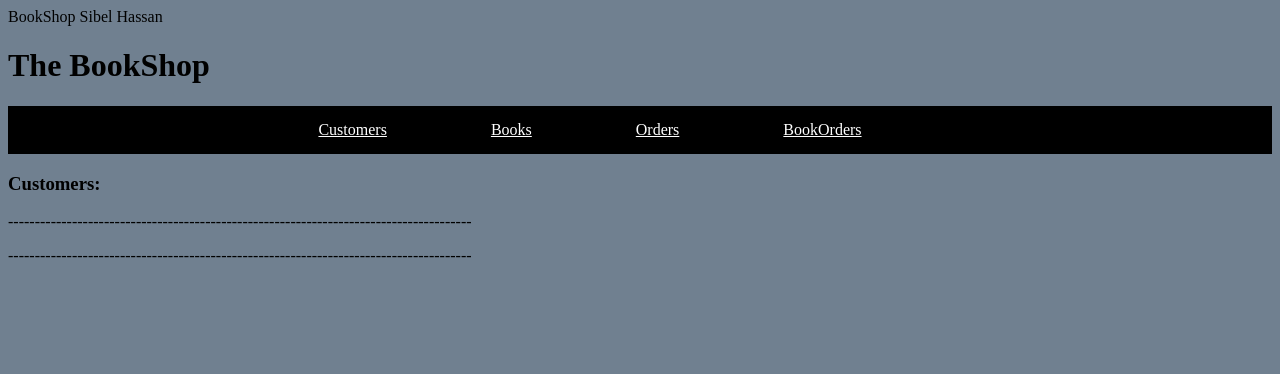
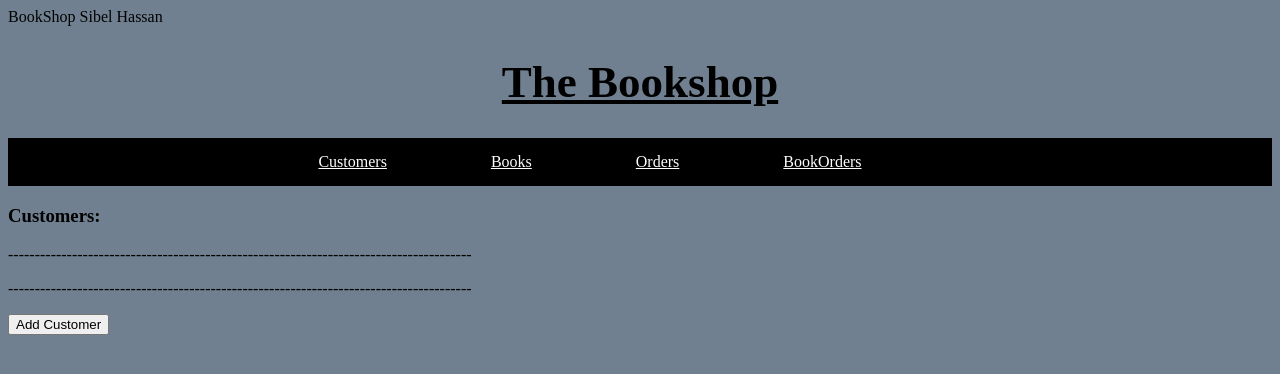
Before and after one commit to Sibel97/ProjectBookStore, a Flask app: page /view-customers in a window 1280 px wide. Shown: the top 374 px of the page. Run offline with Flask 2, Linux system fonts and the light colour scheme; data that the repository does not hold is empty; parts of the project's set-up code (start-up, migrations or seed data) failed here and were passed over.

Commit message:
Add buttons

```diff
--- a/Application/templates/BookOrders-by-ISBN.html
+++ b/Application/templates/BookOrders-by-ISBN.html
@@ -4,7 +4,7 @@
         <meta author> Sibel Hassan </meta>
     </head>
     <body style=" background-color: slategrey;">
-        <h1><u>The Bookshop</u></h1>
+        <h1 style= "text-align: center; font-size:45px;"><u>The Bookshop</u></h1>
         <nav style="background: black; padding: 15px; text-align: center; font-size:16px;">
             <a style="color:white;margin-right:100px;" href=view-customers>Customers</a>
             <a style="color:white;margin-right:100px;" href=view-books>Books</a>
--- a/Application/templates/View_all_BookOrders.html
+++ b/Application/templates/View_all_BookOrders.html
@@ -4,7 +4,7 @@
         <meta author> Sibel Hassan </meta>
     </head>
     <body style=" background-color: slategrey;">
-         <h1><u>The Bookshop</u></h1>
+         <h1 style= "text-align: center; font-size:45px;"><u>The Bookshop</u></h1>
          <nav style="background: black; padding: 15px; text-align: center; font-size:16px;">
             <a style="color:white;margin-right:100px;" href=view-customers>Customers</a>
             <a style="color:white;margin-right:100px;" href=view-books>Books</a>
@@ -17,5 +17,8 @@
         {{orders}}<br>
         {% endfor %}
         <p>-----------------------------------------------------------------------------------------</p>
+        <a href=create-BookOrder>
+            <button>Create BookOrder</button>
+        </a>
     </body>
 </html>
--- a/Application/templates/View_all_books.html
+++ b/Application/templates/View_all_books.html
@@ -4,7 +4,7 @@
         <meta author> Sibel Hassan </meta>
     </head>
     <body style=" background-color: slategrey;">
-        <h1><u>The Bookshop</u></h1>
+        <h1 style= "text-align: center; font-size:45px;"><u>The Bookshop</u></h1>
         <nav style="background: black; padding: 15px; text-align: center; font-size:16px;">
             <a style="color:white;margin-right:100px;" href=view-customers>Customers</a>
             <a style="color:white;margin-right:100px;" href=view-books>Books</a>
@@ -17,5 +17,8 @@
         {{book}}<br>
         {% endfor %}
         <p>-----------------------------------------------------------------------------------------</p>
+        <a href=Enter-book>
+            <button>Add Book</button>
+        </a>
     </body>
 </html>
--- a/Application/templates/View_all_customers.html
+++ b/Application/templates/View_all_customers.html
@@ -4,7 +4,7 @@
         <meta author> Sibel Hassan </meta>
     </head>
     <body style ="background-color: slategrey;">
-        <h1>The BookShop</h1>
+        <h1 style= "text-align: center; font-size:45px;"><u>The Bookshop</u></h1>
         <nav style="background: black; padding: 15px; text-align: center; font-size:16px;">
             <a style="color:white;margin-right:100px;" href=view-customers>Customers</a>
             <a style="color:white;margin-right:100px;" href=view-books>Books</a>
@@ -17,6 +17,9 @@
         {{cust}}<br>
         {% endfor %}
         <p>---------------------------------------------------------------------------------------</p>
+        <a href=create-customer>
+            <button>Add Customer</button>
+        </a>
 
     </body>
 </html>
--- a/Application/templates/View_all_orders.html
+++ b/Application/templates/View_all_orders.html
@@ -4,7 +4,7 @@
         <meta author> Sibel Hassan </meta>
     </head>
     <body style=" background-color: slategrey;">
-        <h1><u>The Bookshop</u></h1>
+        <h1 style= "text-align: center; font-size:45px;"><u>The Bookshop</u></h1>
         <nav style="background: black; padding: 15px; text-align: center; font-size:16px;">
             <a style="color:white;margin-right:100px;" href=view-customers>Customers</a>
             <a style="color:white;margin-right:100px;" href=view-books>Books</a>
@@ -17,5 +17,8 @@
         {{order}}<br>
         {% endfor %}
         <p>-----------------------------------------------------------------------------------------</p>
+        <a href=create-order>
+            <button>Create Order</button>
+        </a>
     </body>
 </html>
--- a/Application/templates/get_customer_by_name.html
+++ b/Application/templates/get_customer_by_name.html
@@ -4,7 +4,7 @@
         <meta author> Sibel Hassan </meta>
     </head>
     <body style=" background-color: slategrey;">
-        <h1><u>The Bookshop</u></h1>
+        <h1 style= "text-align: center; font-size:45px;"><u>The Bookshop</u></h1>
         <nav style="background: black; padding: 15px; text-align: center; font-size:16px;">
             <a style="color:white;margin-right:100px;" href=view-customers>Customers</a>
             <a style="color:white;margin-right:100px;" href=view-books>Books</a>
--- a/Application/templates/get_orders_by_customerid.html
+++ b/Application/templates/get_orders_by_customerid.html
@@ -4,7 +4,7 @@
         <meta author> Sibel Hassan </meta>
     </head>
     <body style=" background-color: slategrey;">
-         <h1><u>The Bookshop</u></h1>
+        <h1 style= "text-align: center; font-size:45px;"><u>The Bookshop</u></h1>
          <nav style="background: black; padding: 15px; text-align: center; font-size:16px;">
             <a style="color:white;margin-right:100px;" href=view-customers>Customers</a>
             <a style="color:white;margin-right:100px;" href=view-books>Books</a>
--- a/Application/templates/layout.html
+++ b/Application/templates/layout.html
@@ -4,13 +4,14 @@
         <meta author> Sibel Hassan </meta>
     </head>
     <body style=" background-color: slategrey;">
-        <h1><u>The Bookshop</u></h1>
+        <h1 style= "text-align: center; font-size:45px;"><u>The Bookshop</u></h1>
         <nav style="background: black; padding: 15px; text-align: center; font-size:16px;">
             <a style="color:white;margin-right:100px;" href=view-customers>Customers</a>
             <a style="color:white;margin-right:100px;" href=view-books>Books</a>
             <a style="color:white;margin-right:100px;" href=view-orders>Orders</a>
             <a style="color:white;margin-right:100px;" href=view-bookorders>BookOrders</a>
         </nav>
+        <br/> <br/>
         {% block body %}
         {% endblock body %}
     </body>
```
